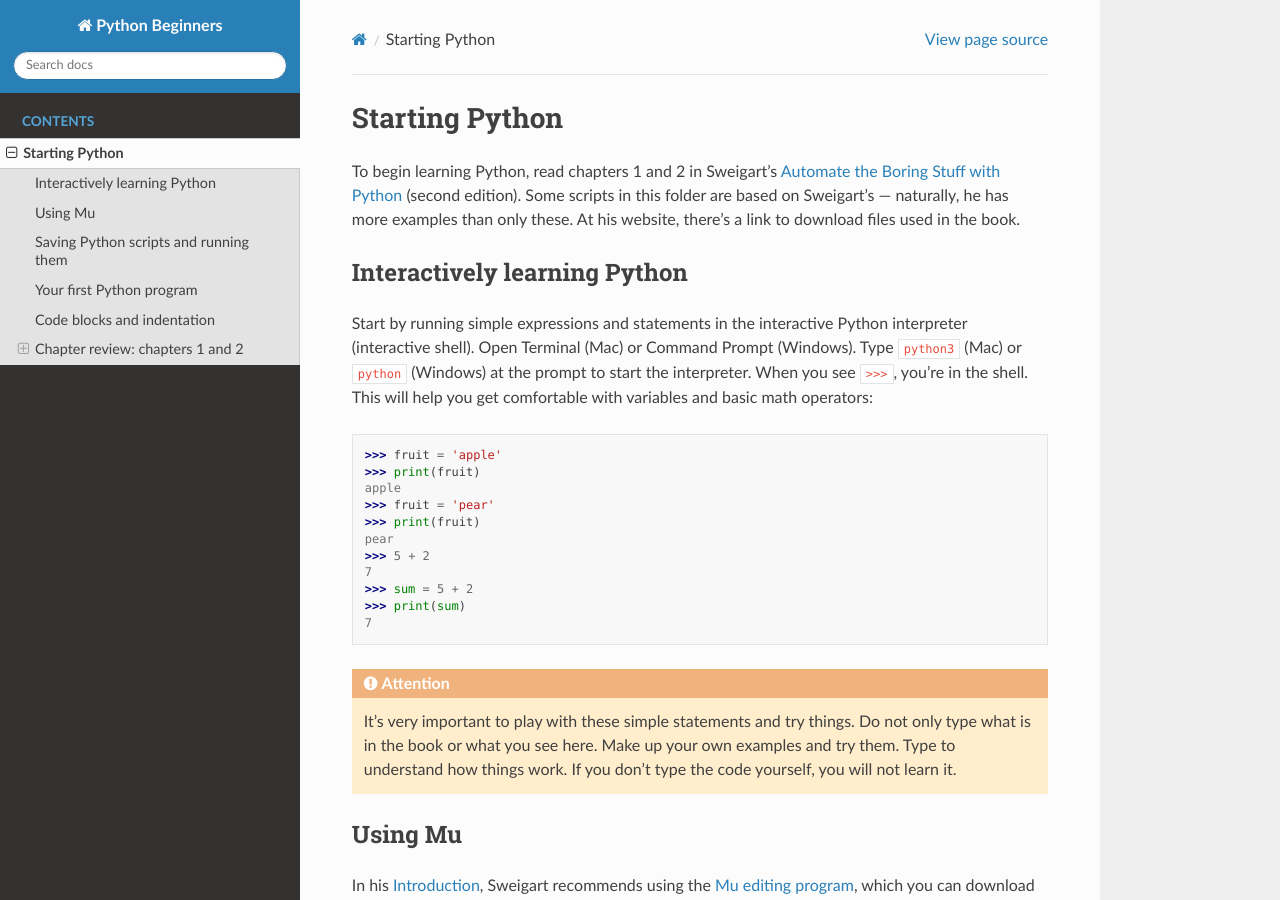
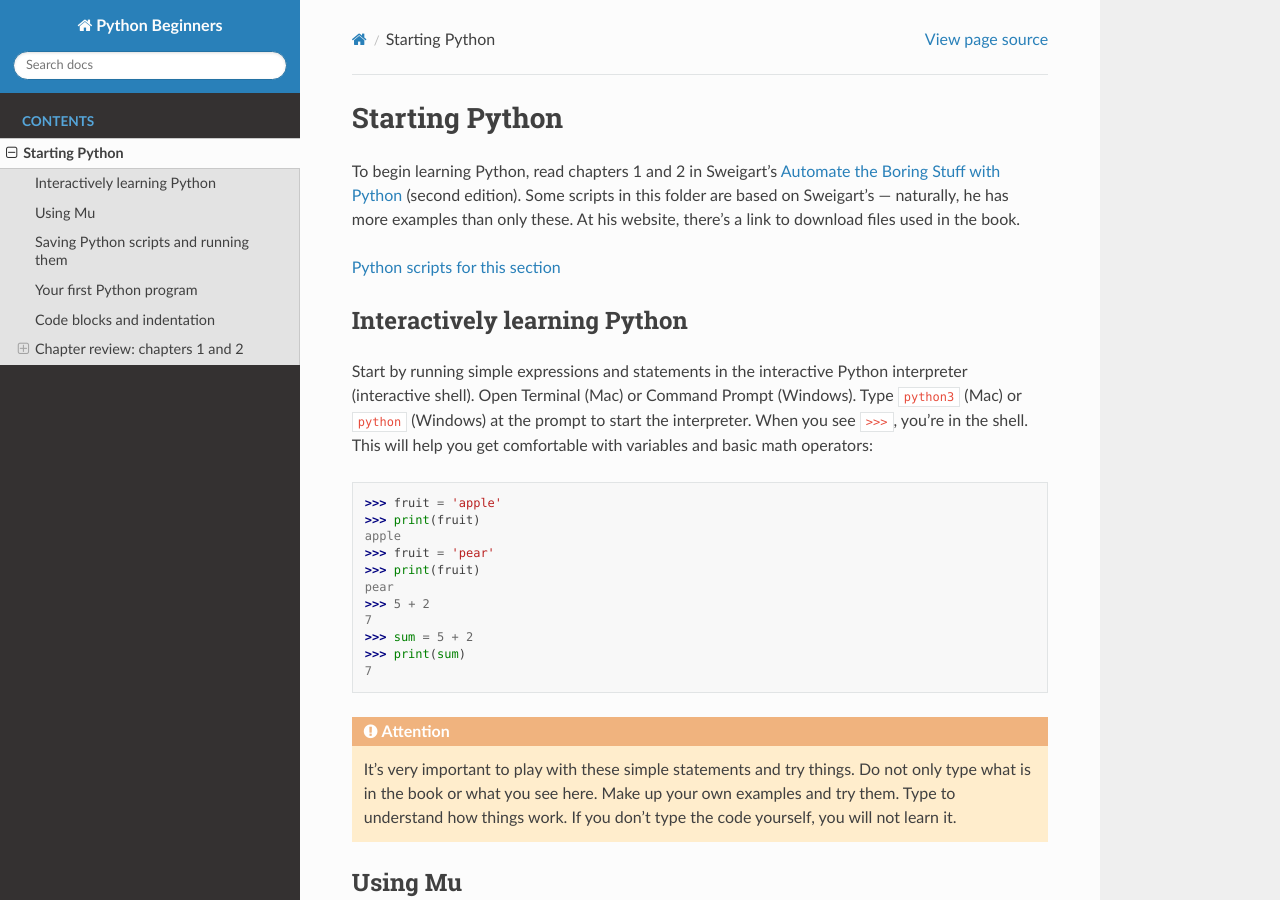
Before and after one commit to macloo/python-adv-web-apps, a Sphinx documentation site: the page built from docs/learn_python.rst, in a window 1280 px wide and 900 px high. Built offline with Sphinx 7.4.7 and the Read the Docs theme 2.0.0, drawn with Linux system fonts in a browser that asks for light colours.

Commit message:
add link

```diff
--- a/docs/learn_python.rst
+++ b/docs/learn_python.rst
@@ -2,6 +2,8 @@ Starting Python
 ===============
 
 To begin learning Python, read chapters 1 and 2 in Sweigart’s `Automate the Boring Stuff with Python <https://automatetheboringstuff.com/>`_ (second edition). Some scripts in this folder are based on Sweigart’s — naturally, he has more examples than only these. At his website, there’s a link to download files used in the book.
+
+`Python scripts for this section <https://github.com/macloo/python-adv-web-apps/tree/master/python_code_examples/learn_python>`_
 
 Interactively learning Python
 -----------------------------
```
